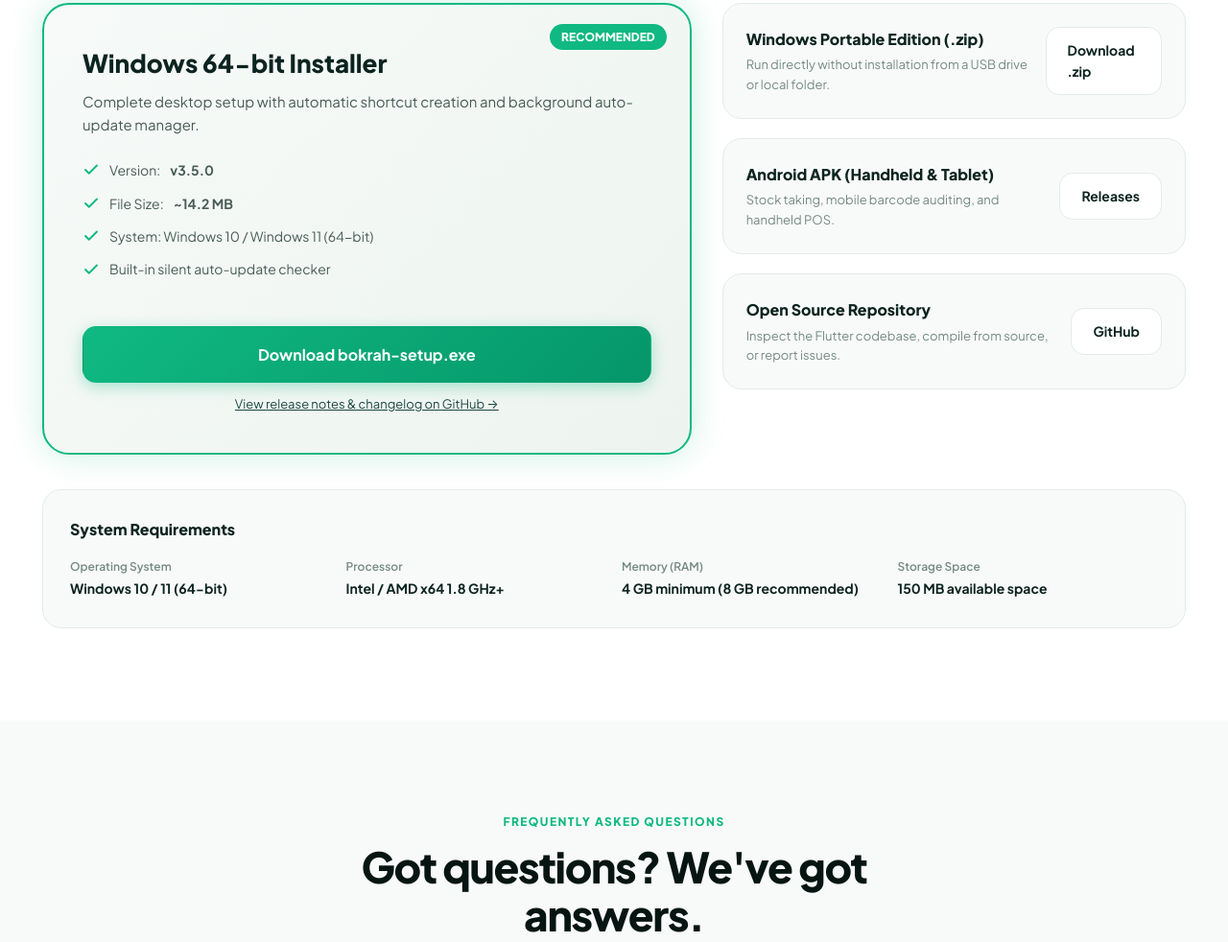
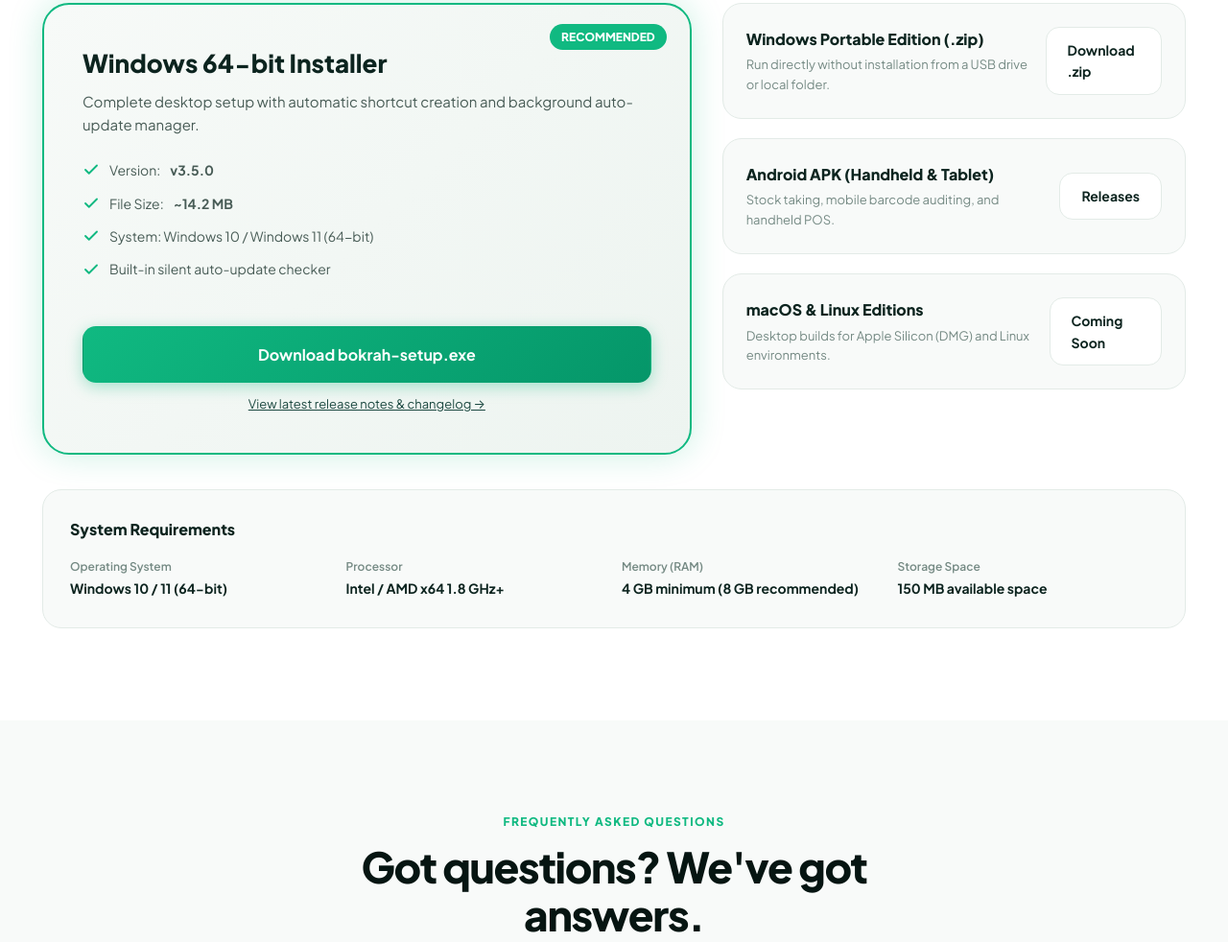
Before and after one commit to Mahfoud-Sa/bokrah-retail-website, a plain HTML site: page index.html in a window 1280 px wide. Shown: the part 4187-5169 px from the top of the page at 96% size. Drawn offline with Linux system fonts and the light colour scheme; no server answers.

Commit message:
update the website

```diff
--- a/index.html
+++ b/index.html
@@ -568,10 +568,10 @@
                     href="https://github.com/Mahfoud-Sa/bokrah/releases"
                     data-release-notes
                     style="color: var(--forest-700); text-decoration: underline;"
-                    data-en="View release notes & changelog on GitHub →"
-                    data-ar="عرض ملاحظات الإصدار وسجل التغييرات على GitHub ←"
+                    data-en="View latest release notes & changelog →"
+                    data-ar="عرض أحدث ملاحظات الإصدار وسجل التغييرات ←"
                   >
-                    View release notes & changelog on GitHub →
+                    View latest release notes & changelog →
                   </a>
                 </div>
               </div>
@@ -617,23 +617,21 @@
                 </a>
               </div>
 
-              <!-- GitHub Repository -->
+              <!-- macOS & Linux Edition -->
               <div class="secondary-card">
                 <div class="secondary-info">
-                  <h4 data-en="Open Source Repository" data-ar="المستودع مفتوح المصدر">Open Source Repository</h4>
-                  <p data-en="Inspect the Flutter codebase, compile from source, or report issues." data-ar="استكشف كود فلاتر المصدري أو ساهم في التطوير.">
-                    Inspect the Flutter codebase, compile from source, or report issues.
+                  <h4 data-en="macOS & Linux Editions" data-ar="نسخ ماك ولينكس">macOS & Linux Editions</h4>
+                  <p data-en="Desktop builds for Apple Silicon (DMG) and Linux environments." data-ar="حزم مكتبية مخصصة لأنظمة macOS ولينكس لمختلف بيئات العمل.">
+                    Desktop builds for Apple Silicon (DMG) and Linux environments.
                   </p>
                 </div>
                 <a
                   class="btn btn-outline"
-                  href="https://github.com/Mahfoud-Sa/bokrahRetail"
-                  target="_blank"
-                  rel="noopener noreferrer"
-                  data-en="GitHub"
-                  data-ar="جيت هب"
+                  href="#download"
+                  data-en="Coming Soon"
+                  data-ar="قريباً"
                 >
-                  GitHub
+                  Coming Soon
                 </a>
               </div>
             </div>
@@ -734,8 +732,8 @@
                 <svg width="20" height="20" viewBox="0 0 24 24" fill="none" stroke="currentColor" stroke-width="2" stroke-linecap="round" stroke-linejoin="round" aria-hidden="true"><polyline points="6 9 12 15 18 9"></polyline></svg>
               </button>
               <div class="faq-answer">
-                <p data-en="Yes! Bokrah Retail is open source. You can download the desktop build freely from GitHub, deploy it across your store cashier machines, and inspect or customize the source code." data-ar="نعم! تطبيق بكرة ريتيل مفتوح المصدر ومجاني للتحميل. يمكنك تنزيل النسخة المجمعة ونشرها على أجهزة الكاشير في متاجرك دون أي رسوم ترخيص.">
-                  Yes! Bokrah Retail is open source. You can download the desktop build freely from GitHub, deploy it across your store cashier machines, and inspect or customize the source code.
+                <p data-en="Yes! Bokrah Retail is free to download. You can install the desktop build directly across your store cashier machines and start managing your sales and inventory without subscription or license fees." data-ar="نعم! تطبيق بكرة ريتيل متاح للتحميل مجاناً. يمكنك تثبيت النسخة المكتبية مباشرة على أجهزة الكاشير في متاجرك وإدارة مبيعاتك ومخزونك بالكامل دون أي رسوم اشتراك أو ترخيص.">
+                  Yes! Bokrah Retail is free to download. You can install the desktop build directly across your store cashier machines and start managing your sales and inventory without subscription or license fees.
                 </p>
               </div>
             </div>
@@ -765,17 +763,6 @@
               </svg>
               Download for Windows (.exe)
             </a>
-            <a
-              class="btn btn-outline btn-lg"
-              style="color: #fff; background: rgba(255,255,255,0.1); border-color: rgba(255,255,255,0.2);"
-              href="https://github.com/Mahfoud-Sa/bokrahRetail"
-              target="_blank"
-              rel="noopener noreferrer"
-              data-en="View Source Code"
-              data-ar="عرض الكود المصدري"
-            >
-              View Source Code
-            </a>
           </div>
         </div>
       </section>
@@ -795,7 +782,6 @@
             <li><a href="#download" data-en="Download" data-ar="التحميل">Download</a></li>
             <li><a href="#faq" data-en="FAQ" data-ar="الأسئلة الشائعة">FAQ</a></li>
             <li><a href="https://github.com/Mahfoud-Sa/bokrah/releases" data-release-notes data-en="Release Notes" data-ar="ملاحظات الإصدار">Release Notes</a></li>
-            <li><a href="https://github.com/Mahfoud-Sa/bokrahRetail" target="_blank" rel="noopener noreferrer">GitHub</a></li>
           </ul>
         </div>
 
```
